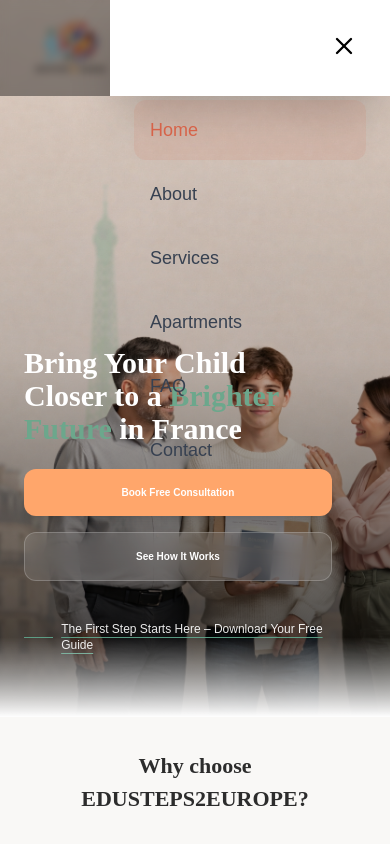
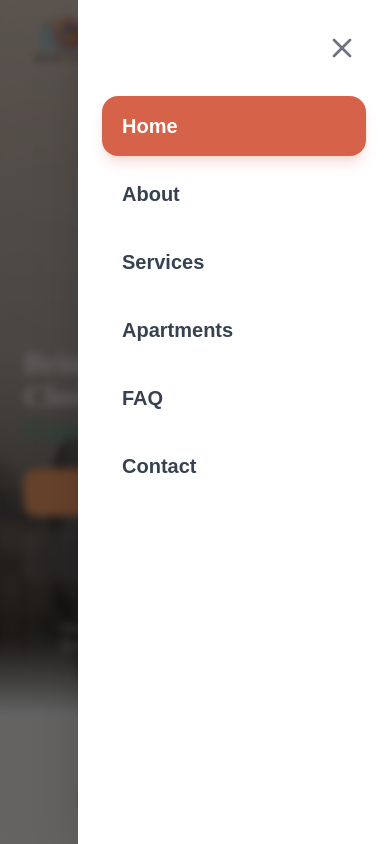
Before and after one commit to JanaJms/edusteps2europe, a React (Create React App) app: page / in a window 390 px wide. Both pictures are taken after a click on the button 346 px from the left and 48 px from the top of the page. Shown: the top 844 px of the page. Built offline with nearby package versions, Linux system fonts and the light colour scheme.

Commit message:
fix style of navbar

```diff
--- a/src/components/navbars/Navbar.js
+++ b/src/components/navbars/Navbar.js
@@ -10,10 +10,16 @@ export default function Navbar() {
     const [isMenuOpen, setIsMenuOpen] = useState(false);
     const location = useLocation();
 
-    // Logic: Hide on scroll down, show on scroll up
+    // 1. Logic: Hide on scroll down, show on scroll up
     useEffect(() => {
         const controlNavbar = () => {
             const currentScrollY = window.scrollY;
+
+            // Prevent logic from running if mobile menu is open
+            if (isMenuOpen) return;
+
+            // Fix for iOS bounce effect (ignore negative scroll)
+            if (currentScrollY < 0) return;
 
             if (currentScrollY < 10) {
                 setIsVisible(true);
@@ -32,7 +38,21 @@ export default function Navbar() {
 
         window.addEventListener("scroll", controlNavbar);
         return () => window.removeEventListener("scroll", controlNavbar);
-    }, [lastScrollY]);
+    }, [lastScrollY, isMenuOpen]); // Added isMenuOpen as dependency
+
+    // 2. Body Lock: Prevent background scrolling when mobile menu is open
+    useEffect(() => {
+        if (isMenuOpen) {
+            document.body.style.overflow = "hidden";
+        } else {
+            document.body.style.overflow = "unset";
+        }
+    }, [isMenuOpen]);
+
+    // 3. Close menu on route change
+    useEffect(() => {
+        setIsMenuOpen(false);
+    }, [location.pathname]);
 
     const navbarData = [
         { id: "home", label: "Home", link: "/" },
@@ -44,15 +64,16 @@ export default function Navbar() {
     ];
 
     return (
+        <>
             <header
-            className={`fixed top-0 left-0 w-full z-50 transition-all duration-500 ease-in-out px-6
+                className={`fixed top-0 left-0 w-full z-40 transition-all duration-500 ease-in-out px-6
                     ${isVisible ? "translate-y-0" : "-translate-y-full"}
-                ${isAtTop ? "bg-transparent" : "bg-white/70 backdrop-blur-xl shadow-md py-1"}
+                    ${isAtTop ? "bg-transparent" : "bg-white/80 backdrop-blur-xl shadow-md py-1"}
                 `}
             >
                 <div className="max-w-7xl mx-auto flex items-center justify-between">
-                <Link to="/">
-                    <img src={logo} alt="Logo" className="w-24 lg:w-[120px]" />
+                    <Link to="/" className="relative z-50">
+                        <img src={logo} alt="Logo" className="w-20 md:w-24 lg:w-[120px]" />
                     </Link>
 
                     {/* Desktop Links */}
@@ -66,7 +87,6 @@ export default function Navbar() {
                                 `}
                             >
                                 {item.label}
-                            {/* Animated underline for active/hover */}
                                 <span className={`absolute -bottom-1 left-0 h-[2px] bg-orange transition-all duration-300
                                     ${location.pathname === item.link ? "w-full" : "w-0 group-hover:w-full"}`}
                                 />
@@ -75,45 +95,79 @@ export default function Navbar() {
                     </nav>
 
                     {/* Mobile Toggle */}
-                <button onClick={() => setIsMenuOpen(true)} className="lg:hidden p-2">
-                    <MenuIcon size={24} />
+                    <button
+                        onClick={() => setIsMenuOpen(true)}
+                        className="lg:hidden p-2 text-black-metal focus:outline-none"
+                    >
+                        <MenuIcon size={28} />
                     </button>
                 </div>
+            </header>
 
-            {/* Better Mobile Menu (Slide-in) */}
+            {/* 4. Mobile Menu moved OUTSIDE header so translate-y doesn't affect it */}
             <MobileMenu
                 isOpen={isMenuOpen}
                 onClose={() => setIsMenuOpen(false)}
                 data={navbarData}
                 currentPath={location.pathname}
             />
-        </header>
+        </>
     );
 }
 
 function MobileMenu({ isOpen, onClose, data, currentPath }) {
     return (
-        <div className={`fixed inset-0 z-[100] transition-opacity duration-300 ${isOpen ? "visible" : "invisible"}`}>
-            {/* Backdrop */}
-            <div className={`absolute inset-0 bg-black/40 backdrop-blur-sm transition-opacity duration-300 ${isOpen ? "opacity-100" : "opacity-0"}`} onClick={onClose} />
+        // The parent container
+        <div
+            className={`fixed inset-0 z-[100] transition-all duration-300 ${
+                isOpen ? "visible" : "invisible delay-300"
+            }`}
+        >
+            {/* 1. Backdrop - Fades in/out */}
+            <div
+                className={`absolute inset-0 bg-black/60 backdrop-blur-sm transition-opacity duration-300 ${
+                    isOpen ? "opacity-100" : "opacity-0"
+                }`}
+                onClick={onClose}
+            />
 
-            {/* Drawer */}
-            <div className={`absolute top-0 right-0 h-full w-[280px] bg-white shadow-2xl transition-transform duration-300 ease-out flex flex-col p-6 ${isOpen ? "translate-x-0" : "translate-x-full"}`}>
-                <button onClick={onClose} className="self-end p-2 mb-8"><X size={28} /></button>
-                <div className="flex flex-col gap-1">
+            {/* 2. The Drawer */}
+            <div className={`
+                absolute top-0 right-0 h-full w-[80%] max-w-[320px] bg-white shadow-2xl
+                flex flex-col
+                /* IMPORTANT FIXES BELOW */
+                overflow-hidden
+                will-change-transform
+                transition-all duration-300 ease-in-out
+                ${isOpen ? "translate-x-0 opacity-100" : "translate-x-full opacity-0"}
+            `}>
+
+                {/* Header of Drawer */}
+                <div className="flex justify-end p-6">
+                    <button onClick={onClose} className="p-2 text-gray-500 hover:text-black">
+                        <X size={32} />
+                    </button>
+                </div>
+
+                {/* 3. The Links Container - Added a slight fade-in for the text itself */}
+                <nav className={`flex flex-col gap-2 px-6 transition-opacity duration-200 ${
+                    isOpen ? "opacity-100 delay-150" : "opacity-0"
+                }`}>
                     {data.map((item) => (
                         <Link
                             key={item.id}
                             to={item.link}
                             onClick={onClose}
-                            className={`py-4 px-4 rounded-xl text-lg font-medium transition-colors
-                                ${currentPath === item.link ? "bg-orange/10 text-orange" : "text-gray-700 active:bg-gray-100"}
+                            className={`py-4 px-5 rounded-2xl text-xl font-semibold transition-all
+                                ${currentPath === item.link
+                                    ? "bg-orange text-white shadow-lg shadow-orange/20"
+                                    : "text-gray-700 hover:bg-gray-100"}
                             `}
                         >
                             {item.label}
                         </Link>
                     ))}
-                </div>
+                </nav>
             </div>
         </div>
     );
```
Lines whose indentation alone changed are shown as unchanged.
